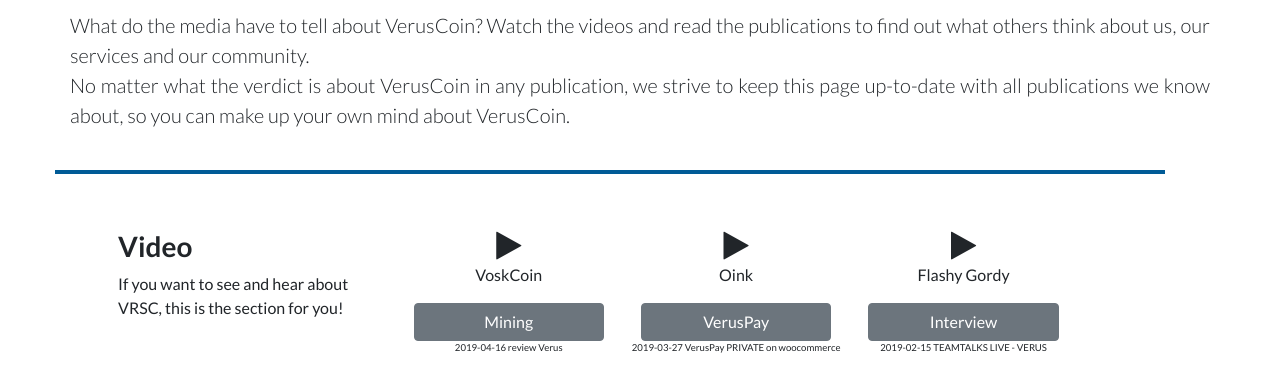
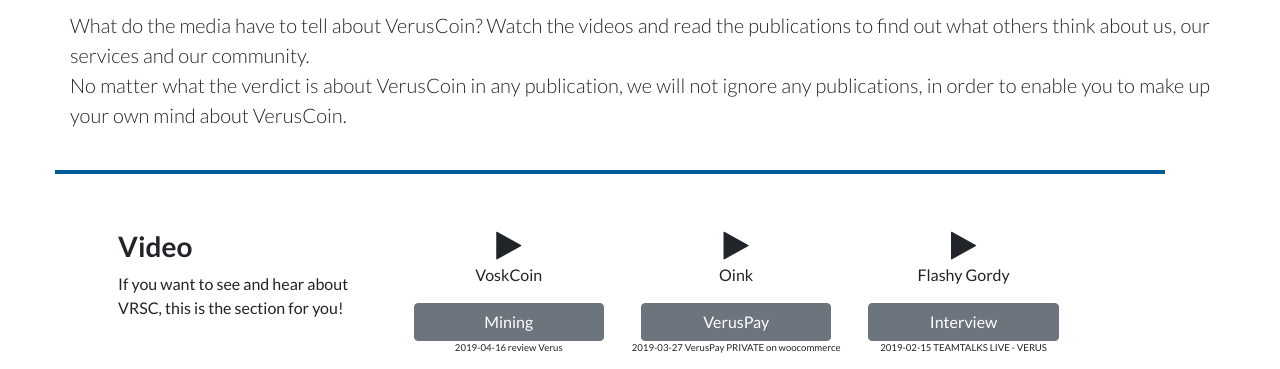
Before and after one commit to VerusCoin/veruscoin.io, a website: page media.html in a window 1280 px wide. Shown: the part 425-794 px from the top of the page. Drawn offline with Linux system fonts and the light colour scheme.

Commit message:
Update media.html

```diff
--- a/media.html
+++ b/media.html
@@ -143,7 +143,7 @@
           What do the media have to tell about VerusCoin? Watch the videos and read the publications to find out what others think about us, our services and our community.
         </div>
         <div>
-          No matter what the verdict is about VerusCoin in any publication, we strive to keep this page up-to-date with all publications we know about, so you can make up your own mind about VerusCoin.
+          No matter what the verdict is about VerusCoin in any publication, we will not ignore any publications, in order to enable you to make up your own mind about VerusCoin.
         </div>
       </div>
     </div>
```
